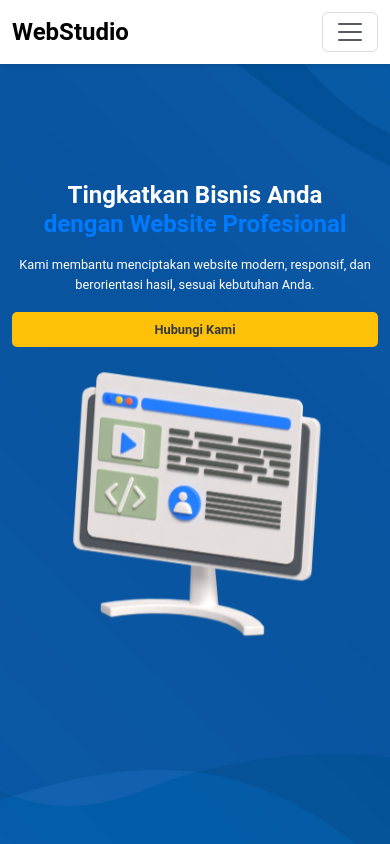
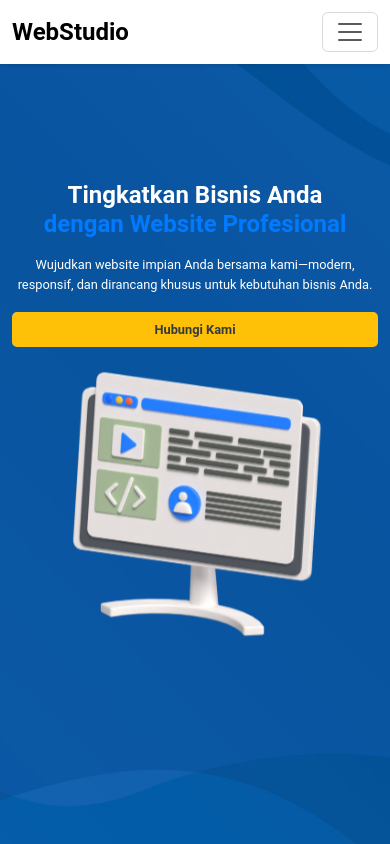
Before and after one commit to benputra10/web_dev_service, a plain HTML site: page index.html in a window 390 px wide. Shown: the top 844 px of the page. Drawn offline with nearby package versions, Linux system fonts and the light colour scheme.

Commit message:
responsive

```diff
--- a/index.html
+++ b/index.html
@@ -71,8 +71,7 @@
               >
             </h1>
             <p class="hero-description">
-              Kami membantu menciptakan website modern, responsif, dan
-              berorientasi hasil, sesuai kebutuhan Anda.
+              Wujudkan website impian Anda bersama kami—modern, responsif, dan dirancang khusus untuk kebutuhan bisnis Anda.
             </p>
             <div class="hero-buttons">
               <a
@@ -150,7 +149,7 @@
       "
     >
       <div id="paket_layanan" class="row section-head">
-        <h1>Pricing Tables.</h1>
+        <h1>Pricing Tables</h1>
         <p class="desc-pricing">
           Pilih paket yang sesuai dengan kebutuhan bisnismu dan jadikan brand
           kamu lebih profesional.
```
